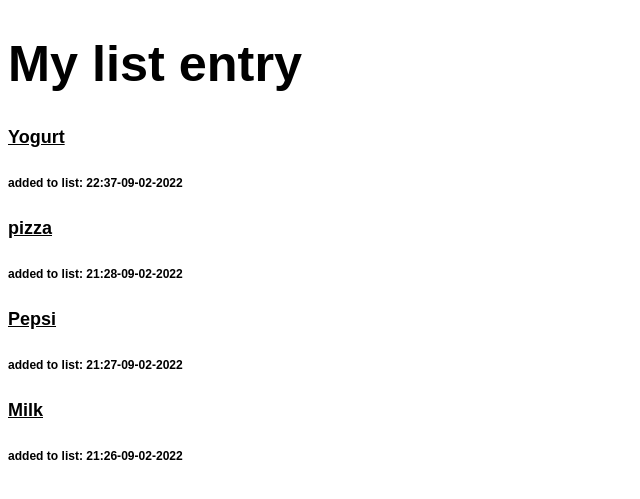
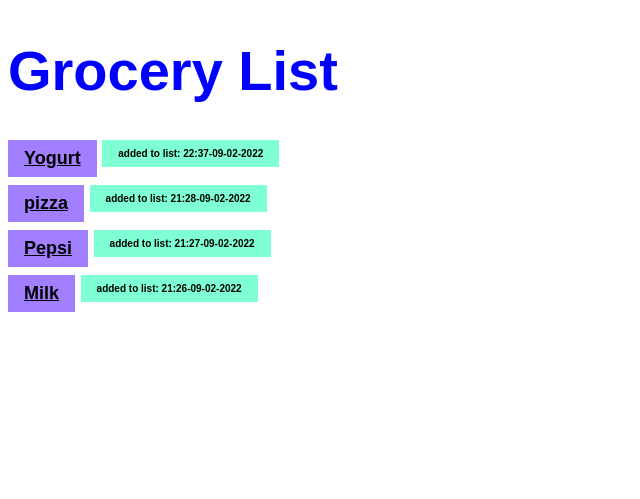
Before and after one commit to PGA-dev/grocery, a Django app: page / in a window 1280 px wide. Shown: the top 499 px of the page, without its empty margins (0-640 px from the left). Run offline with Django 3.2, Linux system fonts and the light colour scheme; data comes from the database, SQL or seed files in the repository.

Commit message:
updated css a bit with coloring

```diff
--- a/list_items/static/css/grocery.css
+++ b/list_items/static/css/grocery.css
@@ -2,29 +2,34 @@
 
 * {
     box-sizing: border-box;
+
 }
+
 
 body {
     font-family: sans-serif;
-    font-size: 18px;
+    font-size: 20px;
 }
 
 a {
     color: inherit;
 }
+
 a:hover {
     opacity: 0.7;
+    color: aqua;
 }
 
 h1 {
     font-size: 2.8em;
+    color: blue;
 }
 
 h1 a {
-    text-decoration: none;
+    text-decoration: double;
 }
 
-h2, h3 {
+h4, h6 {
     font-size: 1.4em;
     margin: 0;
     display: inline-block;
@@ -32,8 +37,14 @@ h2, h3 {
     vertical-align: top;
 }
 
-h2 {
+h6 {
     background-color: aquamarine;
+    font-size: x-small;
+}
+
+h4 {
+    background-color: rgb(161, 127, 255);
+    font-size: large;
 }
 
 .mark {
--- a/list_items/templates/list_items/base.html
+++ b/list_items/templates/list_items/base.html
@@ -11,7 +11,7 @@
 </head>
 
 <body>
-    <h1><a href="/">My list entry</a></h1>
+    <h1><a href="/">Grocery List</a></h1>
     {% block content %}{% endblock %}
 </body>
 
```
